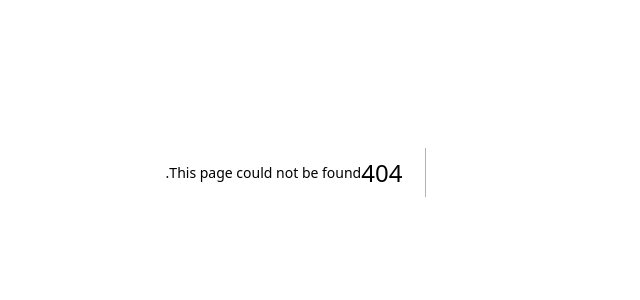
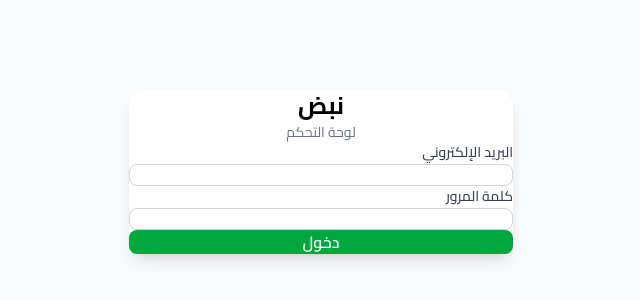
Before and after one commit to appnabed-pixel/nabdh-admin, a Next.js app: page /login in a window 1280 px wide. Before the commit this address had no page. Shown: the part 228-528 px from the top of the page, without its empty margins (376-1016 px from the left). Built offline with nearby package versions, Linux system fonts and the light colour scheme.

Commit message:
Add email/password login with middleware auth

```diff
--- /dev/null
+++ b/app/api/auth/login/route.ts
@@ -0,0 +1,22 @@
+import { NextRequest, NextResponse } from 'next/server';
+
+export async function POST(req: NextRequest) {
+  const { email, password } = await req.json();
+
+  const validEmail = process.env.ADMIN_EMAIL;
+  const validPassword = process.env.ADMIN_PASSWORD;
+
+  if (email === validEmail && password === validPassword) {
+    const res = NextResponse.json({ ok: true });
+    res.cookies.set('admin_auth', 'true', {
+      httpOnly: true,
+      secure: process.env.NODE_ENV === 'production',
+      sameSite: 'lax',
+      maxAge: 60 * 60 * 24 * 7, // 7 days
+      path: '/',
+    });
+    return res;
+  }
+
+  return NextResponse.json({ error: 'Invalid credentials' }, { status: 401 });
+}
--- /dev/null
+++ b/app/api/auth/logout/route.ts
@@ -0,0 +1,7 @@
+import { NextResponse } from 'next/server';
+
+export async function POST() {
+  const res = NextResponse.json({ ok: true });
+  res.cookies.delete('admin_auth');
+  return res;
+}
--- /dev/null
+++ b/app/login/page.tsx
@@ -0,0 +1,67 @@
+'use client';
+import { useState } from 'react';
+import { useRouter } from 'next/navigation';
+
+export default function LoginPage() {
+  const router = useRouter();
+  const [email, setEmail] = useState('');
+  const [password, setPassword] = useState('');
+  const [error, setError] = useState('');
+  const [loading, setLoading] = useState(false);
+
+  async function handleSubmit(e: React.FormEvent) {
+    e.preventDefault();
+    setLoading(true);
+    setError('');
+    const res = await fetch('/api/auth/login', {
+      method: 'POST',
+      headers: { 'Content-Type': 'application/json' },
+      body: JSON.stringify({ email, password }),
+    });
+    if (res.ok) {
+      router.push('/dashboard');
+    } else {
+      setError('البريد الإلكتروني أو كلمة المرور غير صحيحة');
+    }
+    setLoading(false);
+  }
+
+  return (
+    <div className="min-h-screen flex items-center justify-center bg-gray-50" dir="rtl">
+      <div className="bg-white rounded-2xl shadow-lg p-8 w-full max-w-sm">
+        <h1 className="text-2xl font-bold text-center mb-2">نبض</h1>
+        <p className="text-gray-500 text-center text-sm mb-6">لوحة التحكم</p>
+        <form onSubmit={handleSubmit} className="space-y-4">
+          <div>
+            <label className="block text-sm font-medium text-gray-700 mb-1">البريد الإلكتروني</label>
+            <input
+              type="email"
+              value={email}
+              onChange={e => setEmail(e.target.value)}
+              required
+              className="w-full border border-gray-300 rounded-lg px-3 py-2 text-sm focus:outline-none focus:ring-2 focus:ring-green-500"
+            />
+          </div>
+          <div>
+            <label className="block text-sm font-medium text-gray-700 mb-1">كلمة المرور</label>
+            <input
+              type="password"
+              value={password}
+              onChange={e => setPassword(e.target.value)}
+              required
+              className="w-full border border-gray-300 rounded-lg px-3 py-2 text-sm focus:outline-none focus:ring-2 focus:ring-green-500"
+            />
+          </div>
+          {error && <p className="text-red-500 text-sm">{error}</p>}
+          <button
+            type="submit"
+            disabled={loading}
+            className="w-full bg-green-600 text-white rounded-lg py-2 font-semibold hover:bg-green-700 disabled:opacity-50"
+          >
+            {loading ? 'جاري التحقق...' : 'دخول'}
+          </button>
+        </form>
+      </div>
+    </div>
+  );
+}
--- /dev/null
+++ b/middleware.ts
@@ -0,0 +1,20 @@
+import { NextRequest, NextResponse } from 'next/server';
+
+export function middleware(req: NextRequest) {
+  const auth = req.cookies.get('admin_auth');
+  const { pathname } = req.nextUrl;
+
+  if (pathname.startsWith('/login') || pathname.startsWith('/api/auth')) {
+    return NextResponse.next();
+  }
+
+  if (!auth) {
+    return NextResponse.redirect(new URL('/login', req.url));
+  }
+
+  return NextResponse.next();
+}
+
+export const config = {
+  matcher: ['/((?!_next/static|_next/image|favicon.ico).*)'],
+};
```
